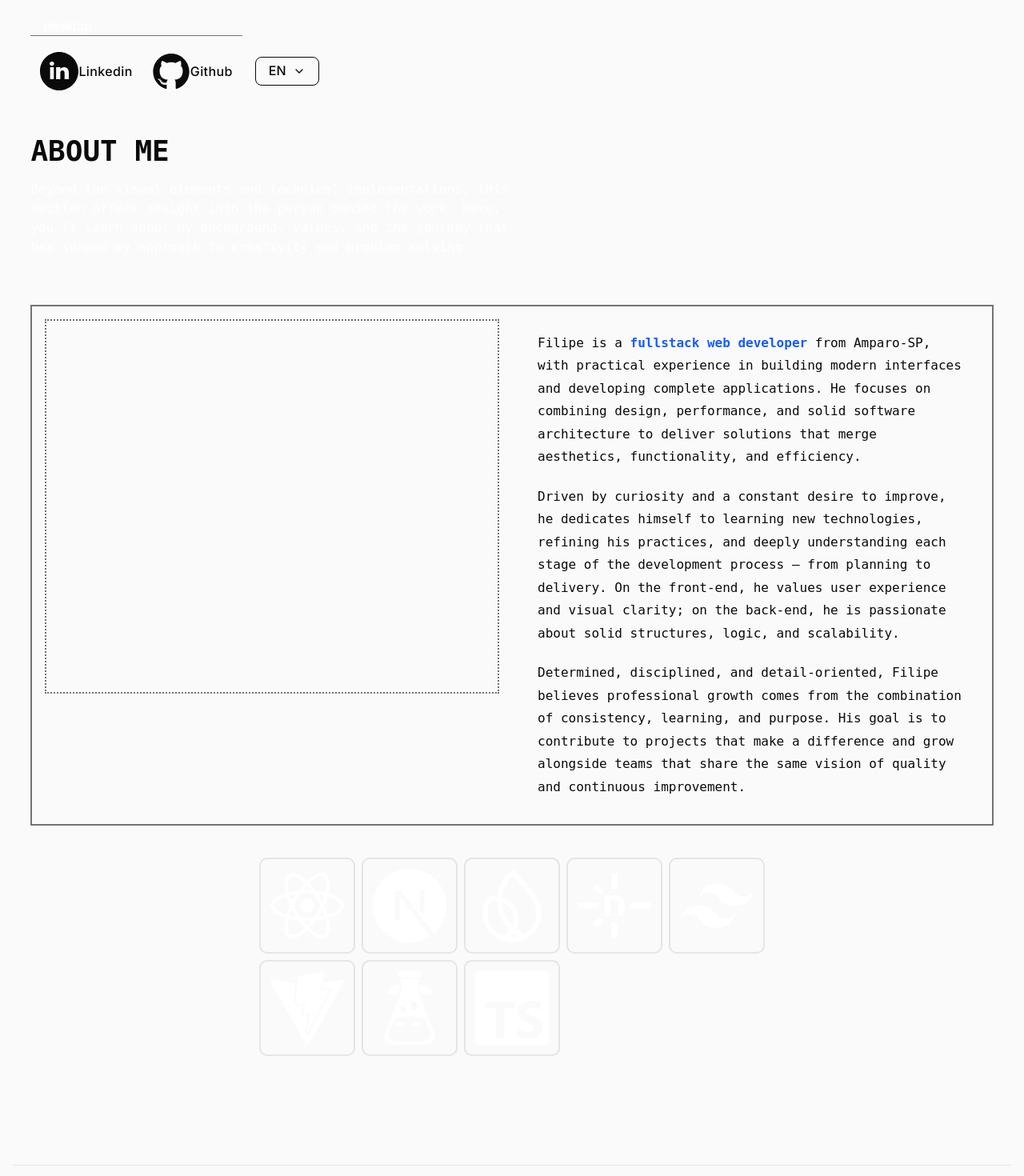
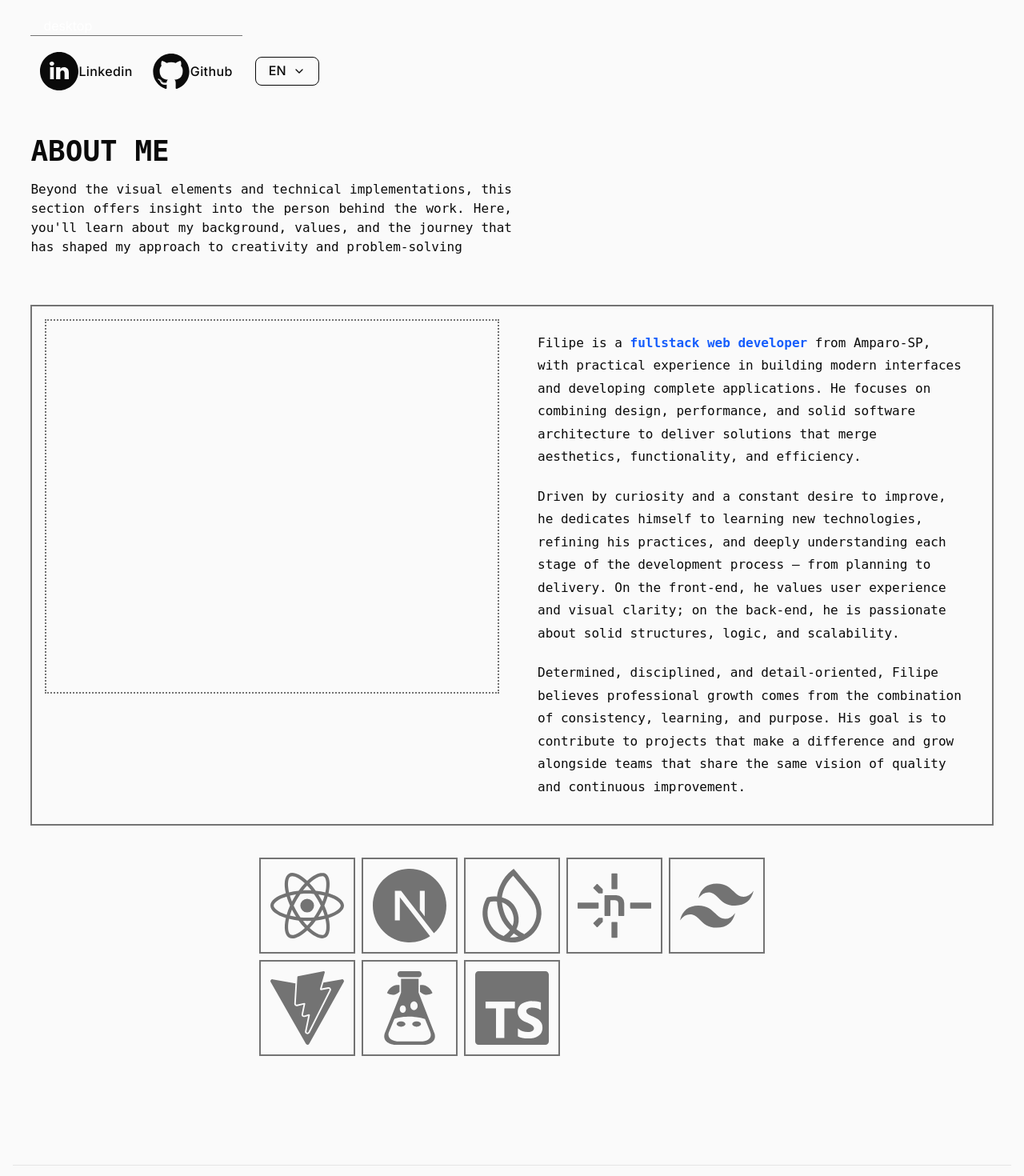
Before and after one commit to filipesvb/my-portfolio, a React (Vite) app: page /sobre in a window 1280 px wide. Shown: the top 1470 px of the page at 80% size. Built offline with nearby package versions, Linux system fonts and the light colour scheme; a web font is replaced by a local one.

Commit message:
feat: added light theme to About page

```diff
--- a/src/pages/About/components/MyTechStack/TechIcon.tsx
+++ b/src/pages/About/components/MyTechStack/TechIcon.tsx
@@ -8,14 +8,14 @@ const TechIcon = ({ tech }: { tech: Technology }) => {
 
   return (
     <div
-      className="border-2 rounded-lg p-3 w-30 relative overflow-hidden transition-colors duration-500 ease-in-out"
+      className="border-2 border-muted-foreground p-3 w-30 relative overflow-hidden transition-colors duration-500 ease-in-out"
       style={hover ? { borderColor: tech.style.bg } : {}}
       key={tech.value}
       onMouseOver={() => setHover(true)}
       onMouseLeave={() => setHover(false)}
     >
       <div
-        className="flex absolute top-full right-full w-full h-full justify-center items-center  transition-all ease-in-out duration-300 rounded-md"
+        className="flex absolute top-full right-full w-full h-full justify-center items-center  transition-all ease-in-out duration-300 "
         style={
           hover
             ? { background: tech.style.bg, right: 0, top: 0 }
@@ -24,7 +24,7 @@ const TechIcon = ({ tech }: { tech: Technology }) => {
       >
         {hover && <div className="select-none">{tech.title}</div>}
       </div>
-      <Icon className="fill-white" />
+      <Icon className="fill-muted-foreground" />
     </div>
   );
 };
--- a/src/pages/About/components/MyTechStack/index.tsx
+++ b/src/pages/About/components/MyTechStack/index.tsx
@@ -3,7 +3,7 @@ import TechIcon from './TechIcon';
 
 const MyTechStack = () => {
   return (
-    <div className="max-w-400 grid grid-cols-5 columns-2xl gap-2">
+    <div className="max-w-400 grid grid-cols-3 md:grid-cols-5 columns-2xl gap-2">
       {Object.entries(techstack).map(([key, tech]) => {
         const Icon = tech.image;
         return <TechIcon tech={tech} />;
--- a/src/pages/About/index.tsx
+++ b/src/pages/About/index.tsx
@@ -11,7 +11,7 @@ const About = () => {
     <div className="w-full h-full font-azeret-mono">
       <Wrapper>
         <SectionTitle>{t('section_title')}</SectionTitle>
-        <p className="w-1/2 mb-15">{t('description')}</p>
+        <p className="text-justify md:w-1/2 mb-15 text-foreground">{t('description')}</p>
         <AboutMeContainer compact={false} />
         <div className="w-full flex justify-center py-10">
           <MyTechStack />
```
